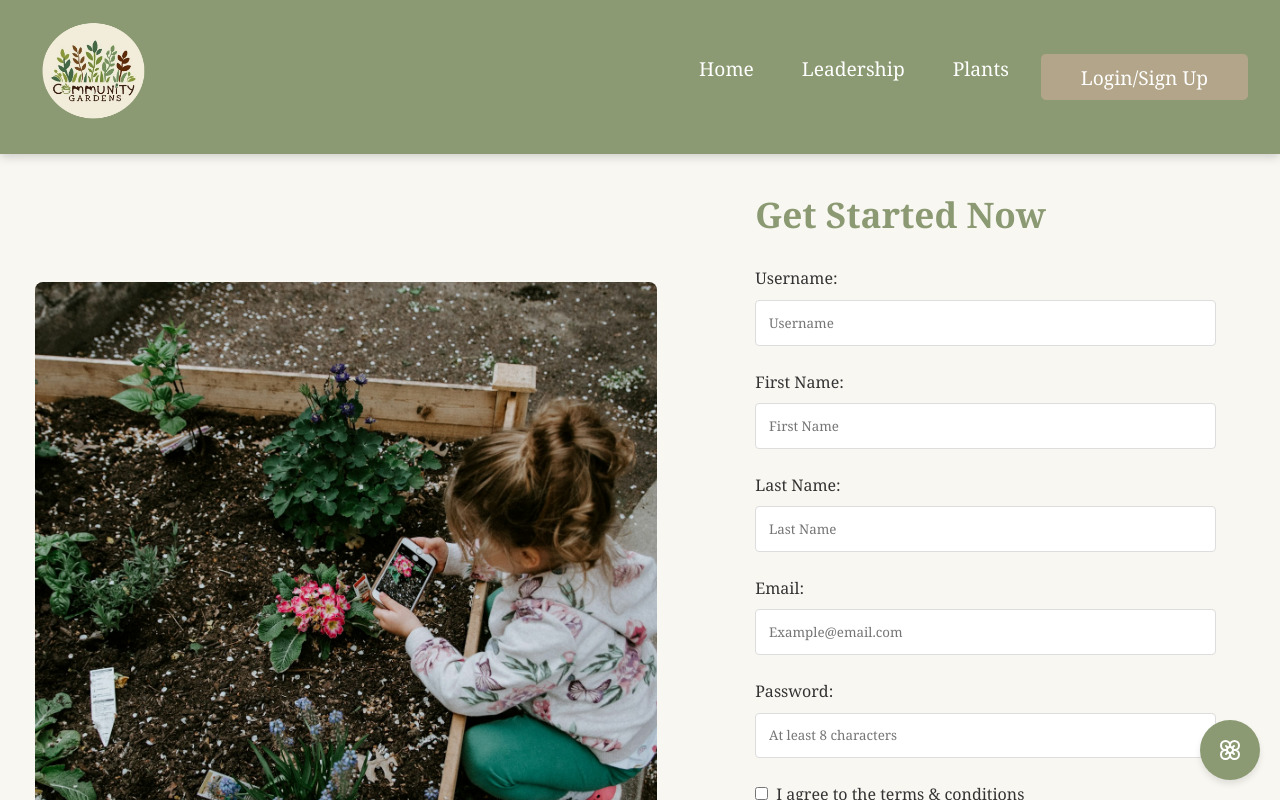
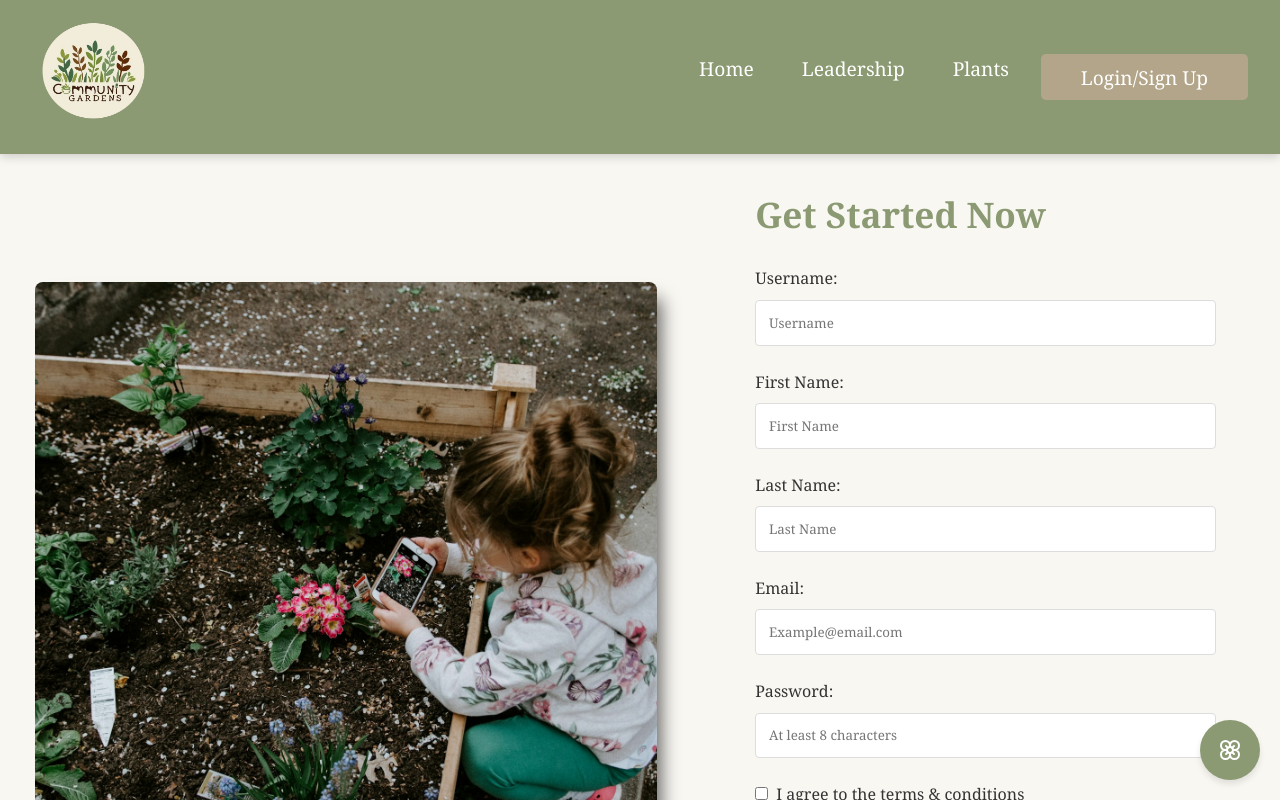
Before and after one commit to kkhhaalliiaa/capstones-gardens, a React (Vite) app: page /signup in a window 1280 px wide. Shown: the top 800 px of the page. Built offline with nearby package versions, Linux system fonts and the light colour scheme.

Commit message:
fixing css

```diff
--- a/public/css/Home.css
+++ b/public/css/Home.css
@@ -160,7 +160,7 @@ a:hover {
 .cta h2 {
   font-size: 2.2rem;
   margin-bottom: 1.5rem;
-  color: var(--color-sage);
+  color: var(--color-olive);
 }
 
 .cta p {
@@ -215,6 +215,12 @@ a:hover {
     gap: 2rem;
   }
 
+  .feature-cards > *:last-child:nth-child(odd) {
+    grid-column: 1 / -1;
+    justify-self: center;
+    max-width: 35rem;
+  }
+
   .about-content {
     gap: 2.5rem;
   }
@@ -226,6 +232,10 @@ a:hover {
   .about-content,
   .feature-cards {
     padding: 0 25px;
+  }
+
+  .feature-cards > *:last-child:nth-child(odd) {
+    max-width: 28rem;
   }
 
   .about-content {
@@ -268,7 +278,9 @@ a:hover {
     grid-template-columns: 1fr 1fr;
     gap: 1.5rem;
   }
-
+  .feature-cards > *:last-child:nth-child(odd) {
+    max-width: 25rem;
+  }
   .homecard-image img {
     height: 200px;
   }
@@ -307,6 +319,10 @@ a:hover {
   .feature-cards {
     grid-template-columns: 1fr;
     gap: 1.5rem;
+  }
+
+  .feature-cards > *:last-child:nth-child(odd) {
+    max-width: 40rem;
   }
 
   .homecard-image img {
--- a/public/css/Login.css
+++ b/public/css/Login.css
@@ -1,15 +1,3 @@
-body {
-  font-family: Georgia, "Times New Roman", Times, serif;
-  margin: 0;
-  padding: 0;
-  background-color: #f9f7f2;
-  color: #333;
-  line-height: 1.6;
-  width: 100vw;
-  height: 100vh;
-  overflow-x: hidden;
-}
-
 .main-container {
   display: flex;
   justify-content: space-between;
@@ -112,7 +100,9 @@ button[type="submit"]:hover {
   object-fit: cover;
   object-position: center;
   border-radius: 8px;
-  box-shadow: #333;
+  -webkit-box-shadow: 11px 10px 18px -7px rgba(0, 0, 0, 0.62);
+  -moz-box-shadow: 11px 10px 18px -7px rgba(0, 0, 0, 0.62);
+  box-shadow: 11px 10px 18px -7px rgba(0, 0, 0, 0.62);
 }
 
 .signup-link {
@@ -131,7 +121,16 @@ button[type="submit"]:hover {
   color: var(--color-olive);
 }
 
-/* For responsive design */
+/* Responsive design */
+
+@media (max-width: 1024px) {
+}
+
+/* Medium Tablets */
+@media (max-width: 900px) {
+}
+
+/* Small Tablets and Large Phones */
 @media (max-width: 768px) {
   .main-container {
     flex-direction: column;
@@ -158,3 +157,15 @@ button[type="submit"]:hover {
     height: 20em;
   }
 }
+
+/* Mobile Phones */
+@media (max-width: 600px) {
+}
+
+/* Small Mobile Phones */
+@media (max-width: 480px) {
+}
+
+/* Super Small Mobile Phones */
+@media (max-width: 350px) {
+}
--- a/public/css/Navbar.css
+++ b/public/css/Navbar.css
@@ -82,6 +82,16 @@ nav li a:hover {
   border-radius: 2px;
 }
 
+/* Responsive design */
+
+@media (max-width: 1024px) {
+}
+
+/* Medium Tablets */
+@media (max-width: 900px) {
+}
+
+/* Small Tablets and Large Phones */
 @media (max-width: 768px) {
   .menu {
     display: flex;
@@ -101,6 +111,7 @@ nav li a:hover {
 
   nav ul.open {
     display: flex;
+    margin-top: 5%;
   }
 
   .menu:hover span {
@@ -120,3 +131,15 @@ nav li a:hover {
     transform: translateY(-7px) rotate(-45deg);
   }
 }
+
+/* Mobile Phones */
+@media (max-width: 600px) {
+}
+
+/* Small Mobile Phones */
+@media (max-width: 480px) {
+}
+
+/* Super Small Mobile Phones */
+@media (max-width: 350px) {
+}
--- a/public/css/Signup.css
+++ b/public/css/Signup.css
@@ -1,15 +1,3 @@
-body {
-  font-family: Georgia, "Times New Roman", Times, serif;
-  margin: 0;
-  padding: 0;
-  background-color: #f9f7f2;
-  color: #333;
-  line-height: 1.6;
-  width: 100vw;
-  height: 100vh;
-  overflow-x: hidden;
-}
-
 .main-container {
   display: flex;
   justify-content: space-between;
@@ -99,7 +87,9 @@ button[type="submit"]:hover {
   object-fit: cover;
   object-position: center;
   border-radius: 8px;
-  box-shadow: #333;
+  -webkit-box-shadow: 11px 10px 18px -7px rgba(0, 0, 0, 0.62);
+  -moz-box-shadow: 11px 10px 18px -7px rgba(0, 0, 0, 0.62);
+  box-shadow: 11px 10px 18px -7px rgba(0, 0, 0, 0.62);
 }
 
 .login-link {
@@ -118,7 +108,17 @@ button[type="submit"]:hover {
   color: var(--color-olive);
 }
 
-/* For responsive design */
+/* Responsive design */
+
+@media (max-width: 1024px) {
+
+}
+
+/* Medium Tablets */
+@media (max-width: 900px) {
+}
+
+/* Small Tablets and Large Phones */
 @media (max-width: 768px) {
   .main-container {
     flex-direction: column;
@@ -145,3 +145,16 @@ button[type="submit"]:hover {
     height: 20em;
   }
 }
+
+/* Mobile Phones */
+@media (max-width: 600px) {
+}
+
+/* Small Mobile Phones */
+@media (max-width: 480px) {
+}
+
+
+/* Super Small Mobile Phones */
+@media (max-width: 350px) {
+}
--- a/public/css/Team.css
+++ b/public/css/Team.css
@@ -3,12 +3,6 @@
   padding: 0;
   box-sizing: border-box;
   font-family: Georgia, "Times New Roman", Times, serif;
-}
-
-body {
-  color: #333;
-  line-height: 1.6;
-  background-color: #f2f2f2;
 }
 
 .container {
@@ -190,6 +184,8 @@ body {
   border-color: #ffffff;
 }
 
+/* Responsive design */
+
 @media (max-width: 1024px) {
   .container {
     padding: 0 1.5rem;
@@ -219,11 +215,13 @@ body {
   .leader-title {
     font-size: 1rem;
   }
-  .values-grid {
-    grid-template-columns: repeat(auto-fit, minmax(250px, 1fr));
-  }
 }
 
+/* Medium Tablets */
+@media (max-width: 900px) {
+}
+
+/* Small Tablets and Large Phones */
 @media (max-width: 768px) {
   .container {
     padding: 0 1rem;
@@ -274,6 +272,11 @@ body {
   }
 }
 
+/* Mobile Phones */
+@media (max-width: 600px) {
+}
+
+/* Small Mobile Phones */
 @media (max-width: 480px) {
   .container {
     padding: 0 0.8rem;
@@ -319,7 +322,8 @@ body {
   }
 }
 
-@media (max-width: 360px) {
+/* Super Small Mobile Phones */
+@media (max-width: 350px) {
   .container {
     padding: 0 0.5rem;
   }
--- a/src/pages/Home.jsx
+++ b/src/pages/Home.jsx
@@ -129,7 +129,7 @@ const Home = () => {
 
 
       <div className="section-divider-container">
-        <span className="divider-text">Contact us</span>
+        <span className="divider-text">Grow With Us</span>
       </div>
 
       {/* Contact Form Section */}
--- a/src/pages/Team.jsx
+++ b/src/pages/Team.jsx
@@ -1,5 +1,5 @@
-import React from 'react';
-import '../../public/css/Team.css';
+import React from "react";
+import "../../public/css/Team.css";
 
 const leadershipData = [
   {
@@ -9,7 +9,6 @@ const leadershipData = [
     title: "Team Leadership",
     bio: "Ismael Martinez, originally from Buffalo, New York, brings a strong sense of community and dedication to sustainability. He is passionate about making gardening and sustainable living accessible to everyone, and works to inspire others to grow their own food for a healthier, more sustainable future.",
     linkedin: "https://www.linkedin.com/in/ismael-martinez-776986270/",
-
   },
   {
     id: 2,
@@ -18,7 +17,6 @@ const leadershipData = [
     title: "Full-Stack Leadership & Engineering",
     bio: "Khalia blends her passion for gardening with tech expertise. Inspired by her family’s emphasis on growing fresh food at home, she is committed to sustainability and empowering others to grow their own food through accessible tools and resources.",
     linkedin: "https://www.linkedin.com/in/khaliahoward/",
-
   },
   {
     id: 3,
@@ -27,7 +25,6 @@ const leadershipData = [
     title: "Integration Leadership",
     bio: "Efren Laris, with a background in construction, gained firsthand insight into the environmental impact of building practices. This fueled his passion for sustainability, which he now applies to promote eco-friendly gardening and resource-conscious living at Community Gardens.",
     linkedin: "https://www.linkedin.com/in/efren-laris-5605a7312/",
-
   },
   {
     id: 4,
@@ -36,7 +33,6 @@ const leadershipData = [
     title: "Frontend Development & UI Leadership",
     bio: "With a background in frontend development, Catalina Perez is dedicated to building user-friendly platforms that promote sustainability and community engagement. Originally from Colombia, she brings a global perspective to designing digital solutions for eco-conscious living.",
     linkedin: "https://www.linkedin.com/in/pperezhe/",
-
   },
   {
     id: 5,
@@ -45,7 +41,6 @@ const leadershipData = [
     title: "Cybersecurity Leadership",
     bio: "Darrell Cooper works with youth as a coach and is deeply committed to the future of our planet, driven by his desire to create a better world for the kids he coaches. He is passionate about sustainability and empowering the next generation to take care of the environment.",
     linkedin: "https://www.linkedin.com/in/darrell-cooper-b77822246/",
-
   },
   {
     id: 6,
@@ -54,38 +49,47 @@ const leadershipData = [
     title: "Project Manager",
     bio: "Lorem ipsum dolor sit amet consectetur, adipisicing elit. Natus ut quas necessitatibus quam dignissimos laboriosam modi, id numquam itaque ipsam illum sed, suscipit incidunt doloremque saepe cupiditate, excepturi commodi non.",
     linkedin: "https://www.linkedin.com/in/mcneiljustin/",
-
-  }
+  },
 ];
 const valuesData = [
   {
     title: "Integrity",
-    description: "We believe in honesty and transparency in all aspects of our work. Our commitment to integrity ensures that we build trust with our community and partners."
+    description:
+      "We believe in honesty and transparency in all aspects of our work. Our commitment to integrity ensures that we build trust with our community and partners.",
   },
   {
     title: "Collaboration",
-    description: "We recognize the power of working together. Through collaboration, we foster strong partnerships that amplify our impact on the community."
+    description:
+      "We recognize the power of working together. Through collaboration, we foster strong partnerships that amplify our impact on the community.",
   },
   {
     title: "Innovation",
-    description: "We encourage creative solutions to the challenges of sustainable living. Our approach to gardening and food production is constantly evolving to meet the needs of our community."
+    description:
+      "We encourage creative solutions to the challenges of sustainable living. Our approach to gardening and food production is constantly evolving to meet the needs of our community.",
   },
   {
     title: "Inclusivity",
-    description: "We strive to create an inclusive environment where everyone, regardless of background, feels empowered to grow their own food and participate in our programs."
-  }
+    description:
+      "We strive to create an inclusive environment where everyone, regardless of background, feels empowered to grow their own food and participate in our programs.",
+  },
 ];
 const LeadershipCard = ({ leader }) => (
   <div className="leader-card">
     <div className="leader-image">
-      <img src={leader.imgSrc} alt={leader.name} className={`leader-${leader.id}`} />
+      <img
+        src={leader.imgSrc}
+        alt={leader.name}
+        className={`leader-${leader.id}`}
+      />
     </div>
     <div className="leader-info">
       <h3>{leader.name}</h3>
       <div className="leader-title">{leader.title}</div>
       <p className="leader-bio">{leader.bio}</p>
       <div className="leader-contact">
-        <a href={leader.linkedin} className="read-more-link">LinkedIn</a>
+        <a href={leader.linkedin} className="read-more-link">
+          LinkedIn
+        </a>
       </div>
     </div>
   </div>
@@ -103,11 +107,11 @@ const App = () => {
         <section className="intro">
           <h2>Meet the People Behind Our Mission</h2>
           <p>
-            At Community Gardens, we are passionate about promoting the importance
-            of growing your own food. Our leadership team is dedicated to
-            empowering individuals with the knowledge and tools to grow fresh,
-            healthy produce right at home, contributing to a more sustainable
-            future.
+            At Community Gardens, we are passionate about promoting the
+            importance of growing your own food. Our leadership team is
+            dedicated to empowering individuals with the knowledge and tools to
+            grow fresh, healthy produce right at home, contributing to a more
+            sustainable future.
           </p>
         </section>
         <section className="leadership container">
@@ -130,9 +134,10 @@ const App = () => {
         <section className="join-section">
           <h2>Join Our Team</h2>
           <p>
-            At Community Gardens, we’re always looking for passionate individuals to
-            help us grow. If you’re interested in supporting our mission to teach
-            sustainable food practices, we’d love to hear from you!
+            At Community Gardens, we’re always looking for passionate
+            individuals to help us grow. If you’re interested in supporting our
+            mission to teach sustainable food practices, we’d love to hear from
+            you!
           </p>
           <button className="btn">Join Today!</button>
         </section>
```
Also changed, not shown: public/css/Form.css (+14 -1 lines).
